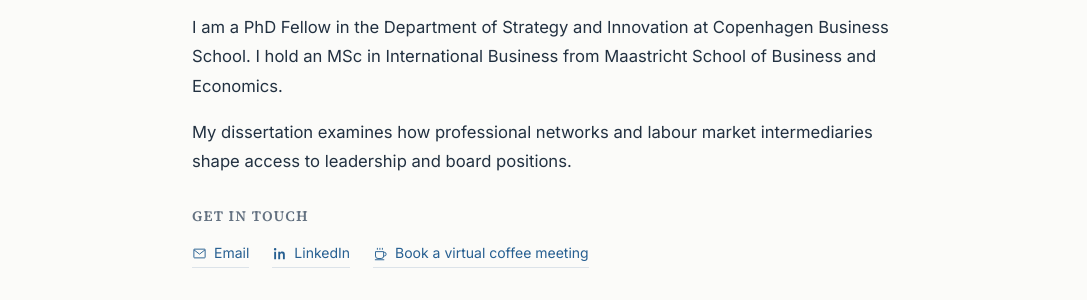
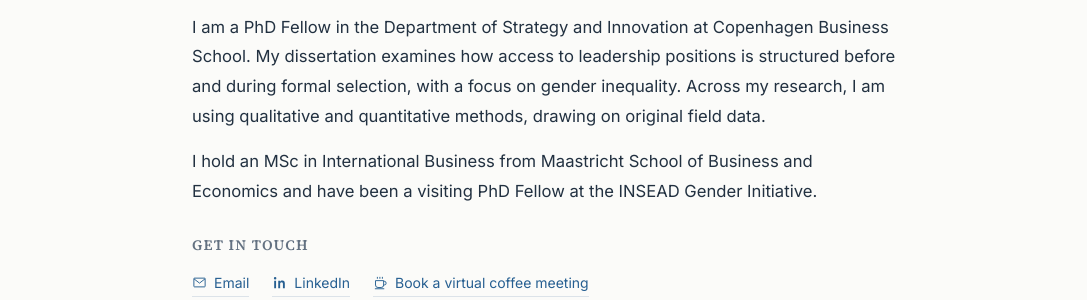
Before and after one commit to ElenaPoehlmann/elenapoehlmann.github.io, a plain HTML site: page index.html in a window 1280 px wide. Shown: the part 595-895 px from the top of the page, without its empty margins (96-1183 px from the left). Drawn offline with Linux system fonts and the light colour scheme.

Commit message:
Update About section

```diff
--- a/index.html
+++ b/index.html
@@ -46,8 +46,8 @@
 <div class="home-bottom">
 <section class="about-section" aria-labelledby="about">
 <h2 class="section-label" id="about">About</h2>
-<p class="bio">I am a PhD Fellow in the Department of Strategy and Innovation at Copenhagen Business School. I hold an MSc in International Business from Maastricht School of Business and Economics.</p>
-<p class="bio">My dissertation examines how professional networks and labour market intermediaries shape access to leadership and board positions.</p>
+<p class="bio">I am a PhD Fellow in the Department of Strategy and Innovation at Copenhagen Business School. My dissertation examines how access to leadership positions is structured before and during formal selection, with a focus on gender inequality. Across my research, I am using qualitative and quantitative methods, drawing on original field data.</p>
+<p class="bio">I hold an MSc in International Business from Maastricht School of Business and Economics and have been a visiting PhD Fellow at the INSEAD Gender Initiative.</p>
 </section>
 <section class="contact-section" aria-labelledby="connect">
 <h2 class="section-label" id="connect">Get in touch</h2>
```
